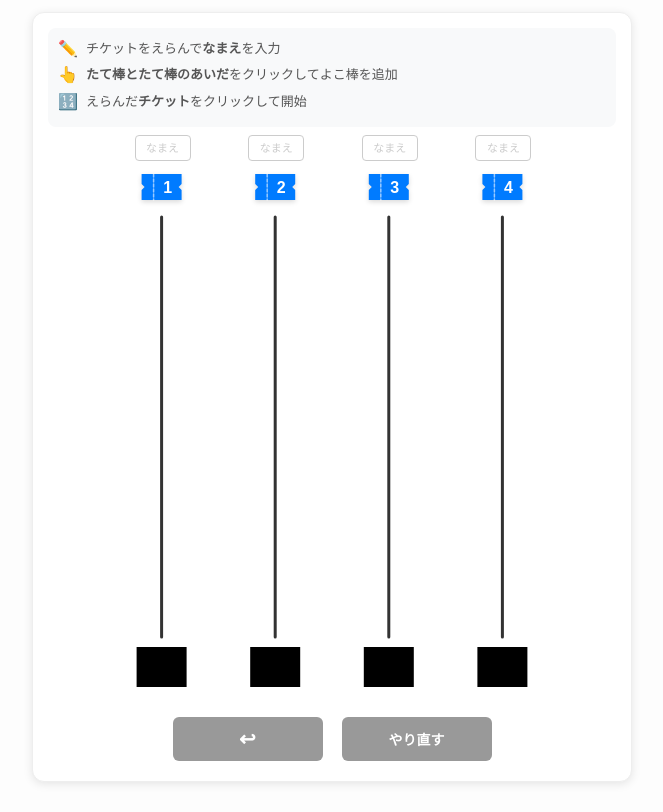
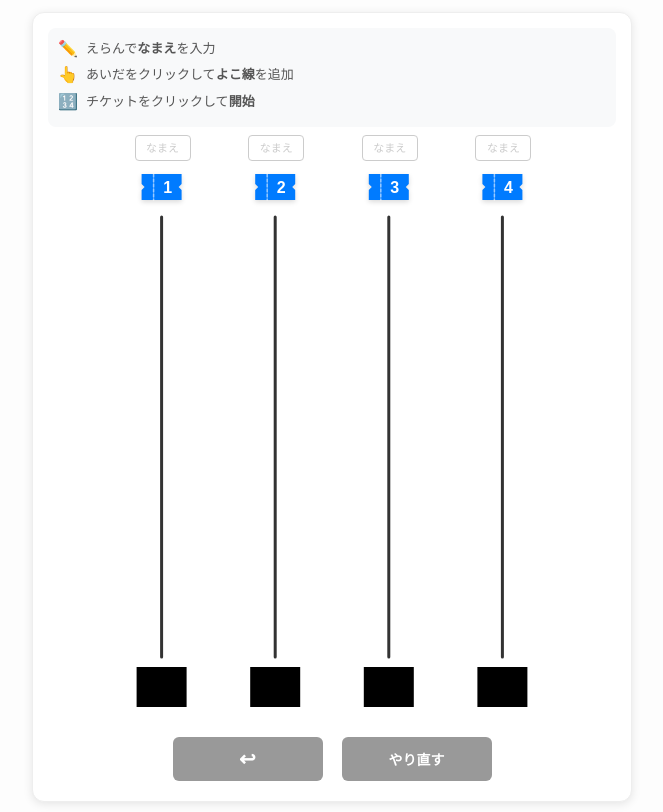
Before and after one commit to yon-7/amida, a plain HTML site: page index.html in a window 1280 px wide. Both pictures are taken after a click on the button "作成する". Shown: the part 47-859 px from the top of the page, without its empty margins (308-971 px from the left). Drawn offline with Linux system fonts and the light colour scheme.

Commit message:
Update index.html

```diff
--- a/index.html
+++ b/index.html
@@ -137,9 +137,9 @@
 
     <div id="game-area" class="hidden">
         <div class="hint-container">
-            <div class="hint-item"><span class="hint-icon">✏️</span><span>チケットをえらんで<b>なまえ</b>を入力</span></div>
-            <div class="hint-item"><span class="hint-icon">👆</span><span><b>たて棒とたて棒のあいだ</b>をクリックしてよこ棒を追加</span></div>
-            <div class="hint-item"><span class="hint-icon">🔢</span><span>えらんだ<b>チケット</b>をクリックして開始</span></div>
+            <div class="hint-item"><span class="hint-icon">✏️</span><span>えらんで<b>なまえ</b>を入力</span></div>
+            <div class="hint-item"><span class="hint-icon">👆</span><span>あいだをクリックして<b>よこ線</b>を追加</span></div>
+            <div class="hint-item"><span class="hint-icon">🔢</span><span>チケットをクリックして<b>開始</b></span></div>
         </div>
 
         <div id="canvas-container">
@@ -230,7 +230,7 @@
             const containerWidth = gameArea.clientWidth - 30;
             const canvasWidth = Math.min(600, containerWidth);
 
-            const calcHeight = window.innerHeight - 260;
+            const calcHeight = window.innerHeight - 240;
             const canvasHeight = Math.min(800, Math.max(250, calcHeight));
 
             canvas.width = canvasWidth;
```
